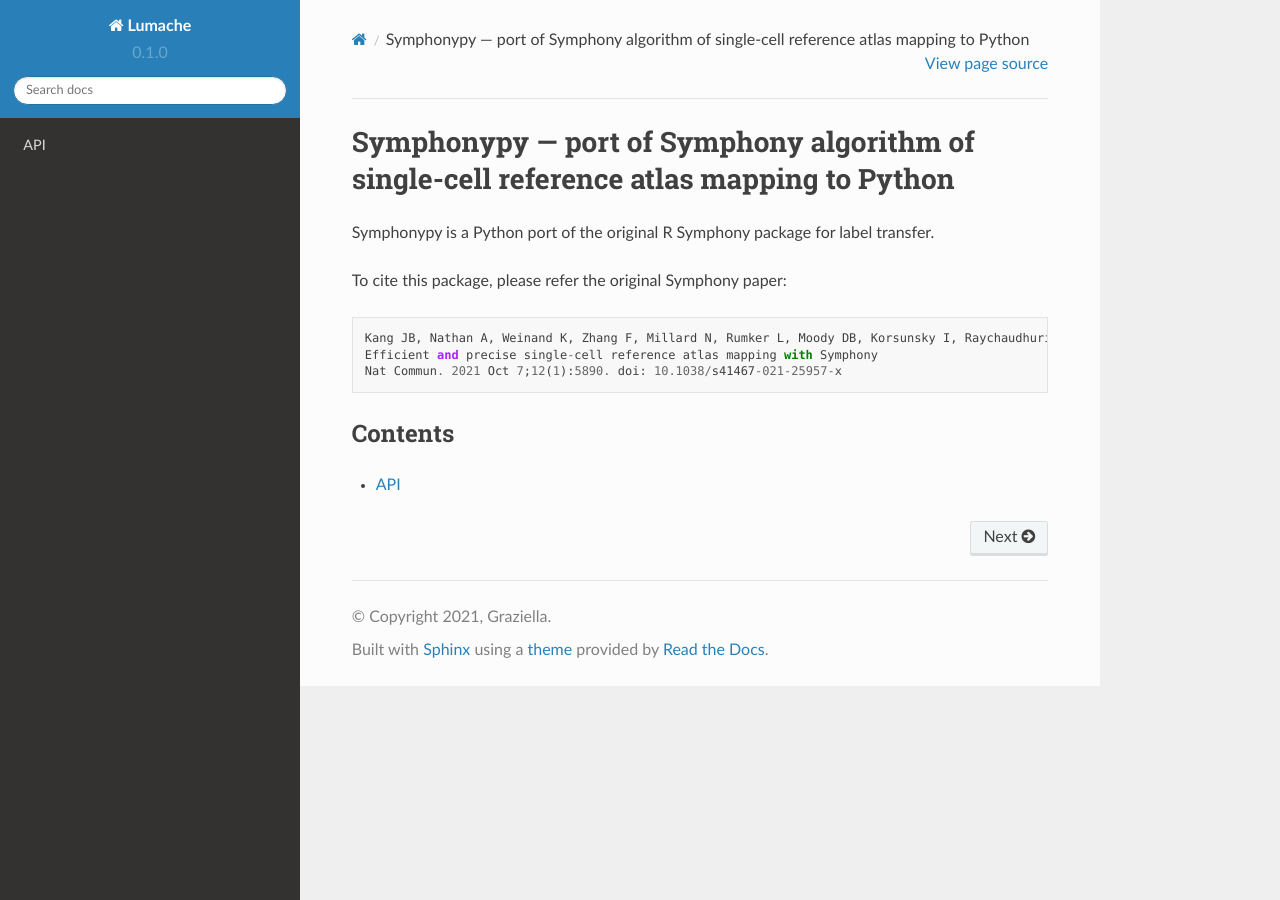
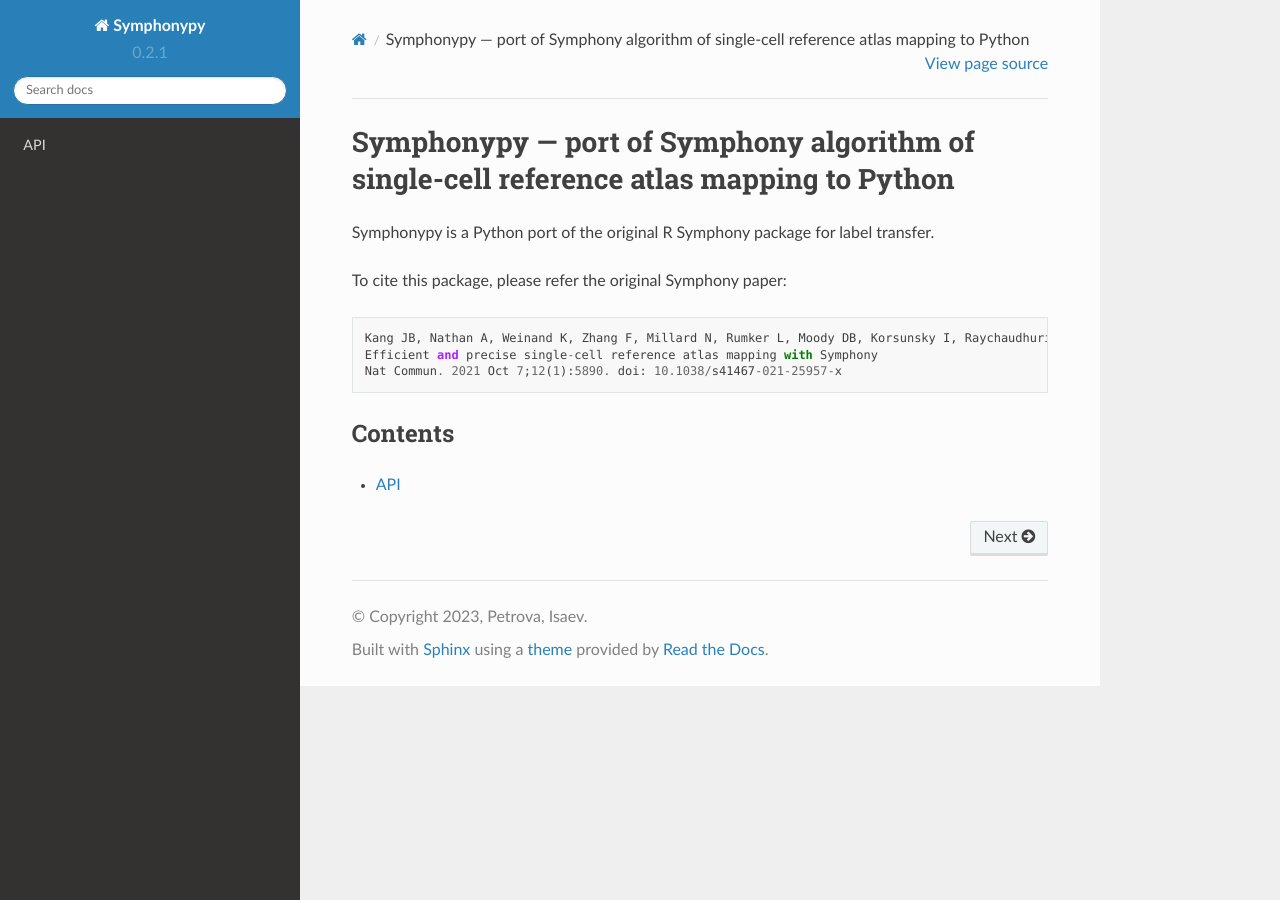
Before and after one commit to potulabe/symphonypy, a Sphinx documentation site: the page built from docs/source/index.rst, in a window 1280 px wide. Built offline with Sphinx 7.4.7 and the Read the Docs theme 2.0.0, drawn with Linux system fonts in a browser that asks for light colours; pages that are not in the unit, such as notebooks, are missing from menus.

Commit message:
Update conf.py

```diff
--- a/docs/source/conf.py
+++ b/docs/source/conf.py
@@ -2,12 +2,12 @@
 
 # -- Project information
 
-project = 'Lumache'
-copyright = '2021, Graziella'
-author = 'Graziella'
+project = 'Symphonypy'
+copyright = '2023, Petrova, Isaev'
+authors = 'Petrova, Isaev'
 
-release = '0.1'
-version = '0.1.0'
+release = '0.2.1'
+version = '0.2.1'
 
 # -- General configuration
 
```
